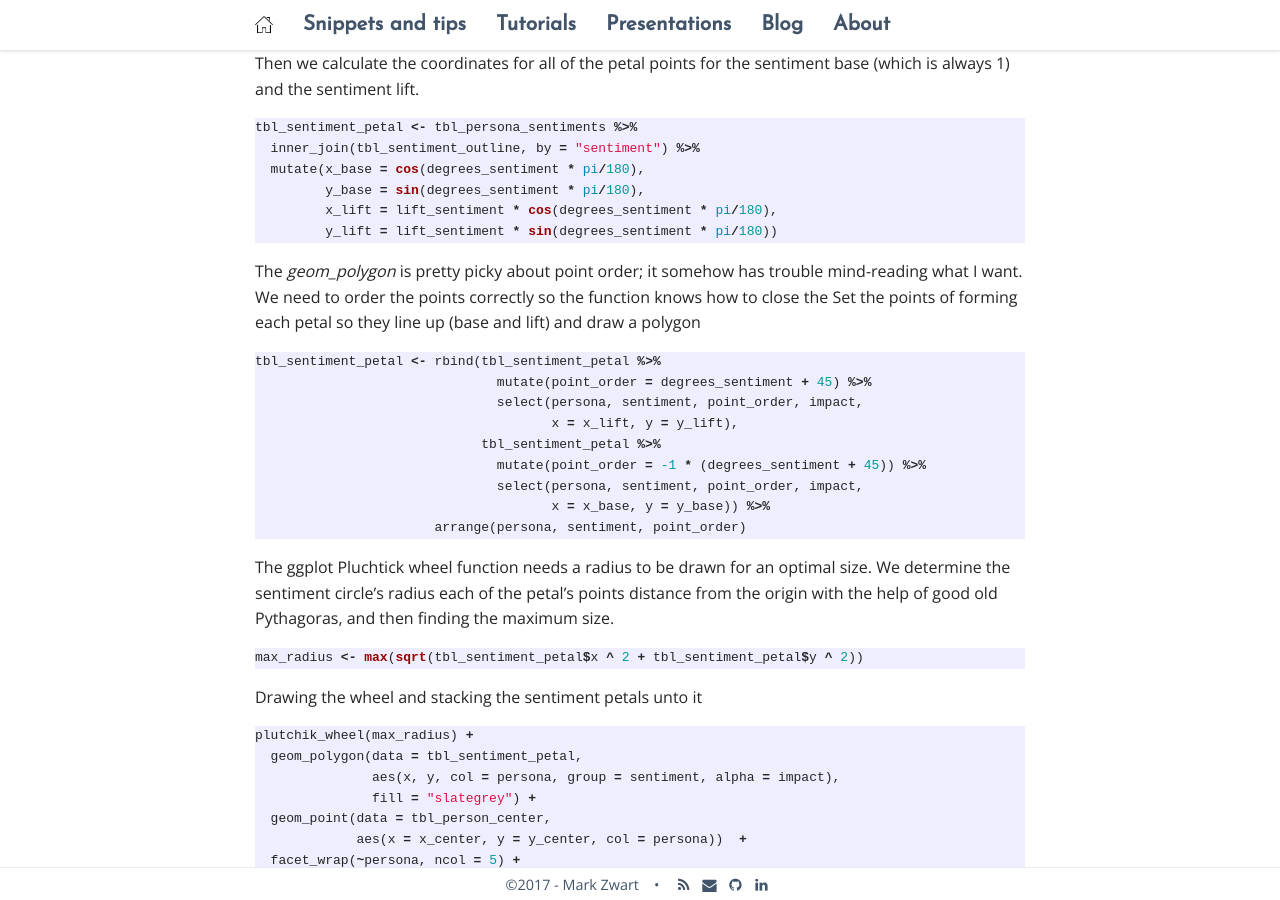
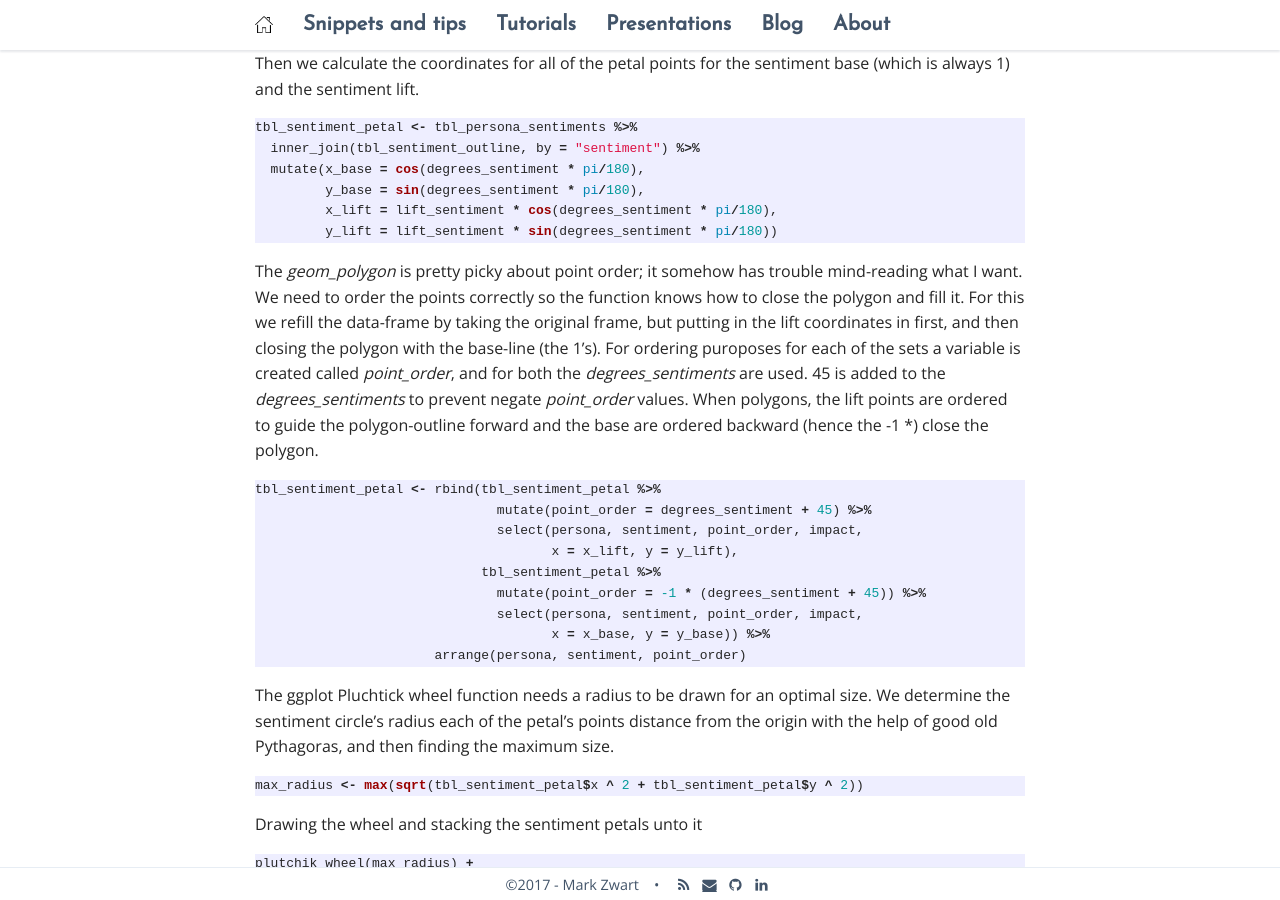
Before and after one commit to mark-me/mark-me.github.io, a Jekyll site: the page built from _pages/tutorials/mining-alices-wonderland/mining-alices-wonderland.md, in a window 1280 px wide and 900 px high, scrolled down 11496 px. Built offline with Jekyll 4.4.1, drawn with Linux system fonts in a browser that asks for light colours; nearby versions of some CDN libraries; comment, search, counter and statistics services are not loaded.

Commit message:
Update mining-alices-wonderland.md

````diff
--- a/_pages/tutorials/mining-alices-wonderland/mining-alices-wonderland.md
+++ b/_pages/tutorials/mining-alices-wonderland/mining-alices-wonderland.md
@@ -380,7 +380,7 @@ tbl_sentiment_petal <- tbl_persona_sentiments %>%
          y_lift = lift_sentiment * sin(degrees_sentiment * pi/180))
 ```
 
-The _geom_polygon_ is pretty picky about point order; it somehow has trouble mind-reading what I want. We need to order the points correctly so the function knows how to close the Set the points of forming each petal so they line up (base and lift) and draw a polygon
+The _geom_polygon_ is pretty picky about point order; it somehow has trouble mind-reading what I want. We need to order the points correctly so the function knows how to close the polygon and fill it. For this we refill the data-frame by taking the original frame, but putting in the lift coordinates in first, and then closing the polygon with the base-line (the 1's). For ordering puroposes for each of the sets a variable is created called _point_order_, and for both the _degrees_sentiments_ are used. 45 is added to the _degrees_sentiments_ to prevent negate _point_order_ values. When polygons, the lift points are ordered to guide the polygon-outline forward and the base are ordered backward (hence the -1 *) close the polygon.
 
 ```r
 tbl_sentiment_petal <- rbind(tbl_sentiment_petal %>%
````
